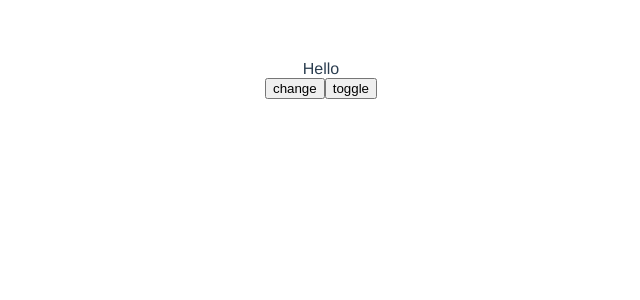
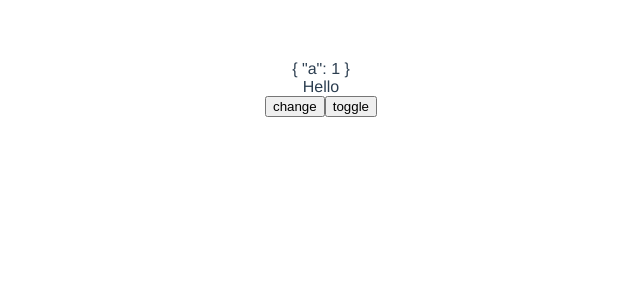
Before and after one commit to haoaa/vue-analyze-testcode, a Vue app: page / in a window 1280 px wide. Shown: the top 300 px of the page, without its empty margins (319-959 px from the left). Built offline with nearby package versions, Linux system fonts and the light colour scheme.

Commit message:
deep watch

```diff
--- a/src/components/Reactivity.vue
+++ b/src/components/Reactivity.vue
@@ -1,5 +1,6 @@
 <template>
   <div id="app">
+    {{bug}}
     <div v-if="flag">
       {{msg}}
     </div>
@@ -17,12 +18,16 @@
       return {
         flag: true,
         msg: 'Hello',
-        msg1: 'bye'
+        msg1: 'bye',
+        bug: {
+          a:1
+        }
       }
     },
     methods: {
       change() {
-        this.msg = new Date()
+        //this.msg = new Date()
+        this.bug.b = 'xxxx'
       },
       toggle() {
         this.flag = false
```
